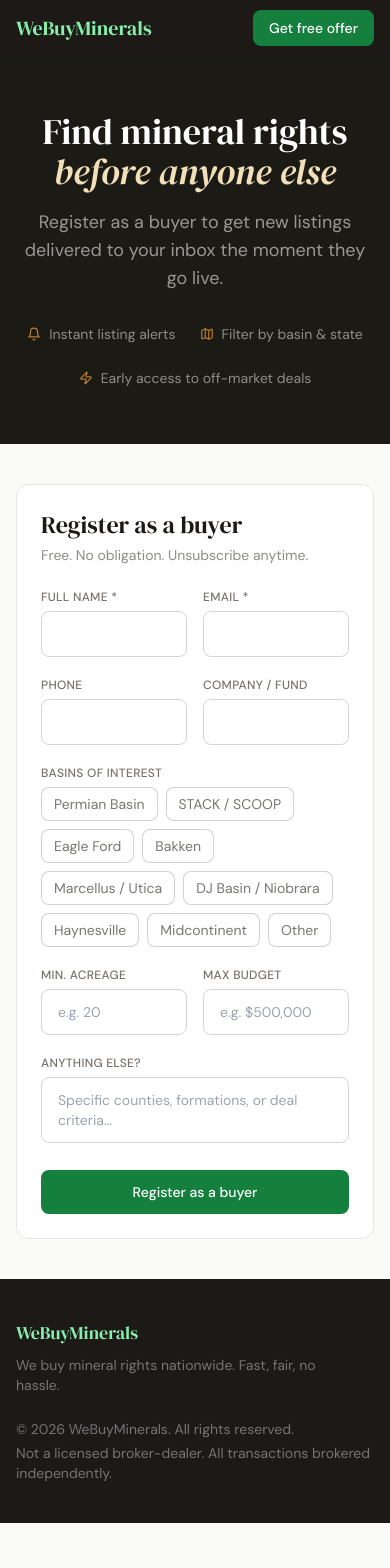
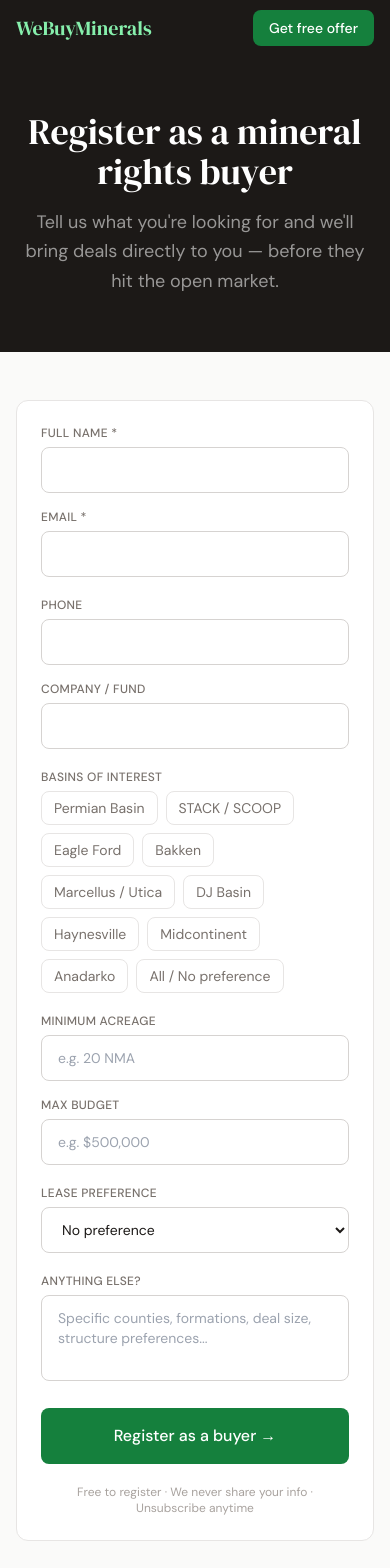
Before and after one commit to riley975/landright, a Next.js app: page /buyers in a window 390 px wide. Shown: the top 1568 px of the page. Before the commit the page ends 1523 px from the top, so only its background shows below. Built offline with nearby package versions, Linux system fonts and the light colour scheme.

Commit message:
Update page.tsx

```diff
--- a/src/app/buyers/page.tsx
+++ b/src/app/buyers/page.tsx
@@ -2,39 +2,52 @@
 import { useState } from 'react'
 import Navbar from '@/components/layout/Navbar'
 import Footer from '@/components/layout/Footer'
-import { CheckCircle, Bell, Map, Zap } from 'lucide-react'
+import { CheckCircle } from 'lucide-react'
 
-const BASINS = ['Permian Basin','STACK / SCOOP','Eagle Ford','Bakken','Marcellus / Utica','DJ Basin / Niobrara','Haynesville','Midcontinent','Other']
+const BASINS = ['Permian Basin','STACK / SCOOP','Eagle Ford','Bakken','Marcellus / Utica','DJ Basin','Haynesville','Midcontinent','Anadarko','All / No preference']
 
 export default function BuyersPage() {
-  const [form, setForm] = useState({ name: '', email: '', phone: '', company: '', basins: [] as string[], min_acres: '', max_budget: '', notes: '' })
-  const [done, setDone] = useState(false)
+  const [form, setForm] = useState({
+    name: '', email: '', phone: '', company: '',
+    basins: [] as string[],
+    min_acres: '', max_budget: '',
+    lease_status: '', notes: ''
+  })
+  const [submitted, setSubmitted] = useState(false)
+  const [saving, setSaving] = useState(false)
+
+  const update = (k: string, v: string) => setForm(p => ({ ...p, [k]: v }))
 
   const toggleBasin = (b: string) => {
-    setForm(p => ({ ...p, basins: p.basins.includes(b) ? p.basins.filter(x => x !== b) : [...p.basins, b] }))
+    setForm(p => ({
+      ...p,
+      basins: p.basins.includes(b) ? p.basins.filter(x => x !== b) : [...p.basins, b]
+    }))
   }
 
   const handleSubmit = async (e: React.FormEvent) => {
     e.preventDefault()
-    await fetch('/api/buyer-register', {
+    setSaving(true)
+    await fetch('/api/buyer-lead', {
       method: 'POST',
       headers: { 'Content-Type': 'application/json' },
       body: JSON.stringify(form),
     })
-    setDone(true)
+    setSaving(false)
+    setSubmitted(true)
   }
 
-  if (done) {
+  if (submitted) {
     return (
       <>
         <Navbar />
         <main className="max-w-xl mx-auto px-4 sm:px-6 py-20 text-center">
-          <div className="w-14 h-14 bg-sage-light rounded-full flex items-center justify-center mx-auto mb-5">
-            <CheckCircle size={24} className="text-sage"/>
+          <div className="w-16 h-16 bg-green-100 rounded-full flex items-center justify-center mx-auto mb-6">
+            <CheckCircle size={28} className="text-green-600"/>
           </div>
           <h1 className="font-serif text-3xl mb-3">You're registered</h1>
-          <p className="text-ink/60 max-w-sm mx-auto leading-relaxed">
-            We'll send you new listings matching your criteria as they come available.
+          <p className="text-stone-500 leading-relaxed max-w-sm mx-auto">
+            Thanks {form.name.split(' ')[0]}! We'll reach out when we have deals matching your criteria.
           </p>
         </main>
         <Footer />
@@ -46,52 +59,38 @@ export default function BuyersPage() {
     <>
       <Navbar />
 
-      {/* Hero */}
-      <section className="bg-ink text-white py-14">
-        <div className="max-w-4xl mx-auto px-4 sm:px-6 text-center">
-          <h1 className="font-serif text-4xl mb-4">Find mineral rights <em className="text-gold-light">before anyone else</em></h1>
-          <p className="text-white/55 text-lg max-w-xl mx-auto mb-8">
-            Register as a buyer to get new listings delivered to your inbox the moment they go live.
+      <section className="bg-stone-900 text-white py-14 text-center">
+        <div className="max-w-2xl mx-auto px-4 sm:px-6">
+          <h1 className="font-serif text-4xl mb-4">Register as a mineral rights buyer</h1>
+          <p className="text-white/55 text-lg leading-relaxed">
+            Tell us what you're looking for and we'll bring deals directly to you — before they hit the open market.
           </p>
-          <div className="flex flex-wrap justify-center gap-6 text-sm text-white/50">
-            {[
-              [Bell, 'Instant listing alerts'],
-              [Map, 'Filter by basin & state'],
-              [Zap, 'Early access to off-market deals'],
-            ].map(([Icon, text]) => (
-              <div key={text as string} className="flex items-center gap-2">
-                <Icon size={14} className="text-gold"/>
-                {text as string}
-              </div>
-            ))}
-          </div>
         </div>
       </section>
 
-      <main className="max-w-2xl mx-auto px-4 sm:px-6 py-10">
+      <main className="max-w-2xl mx-auto px-4 sm:px-6 py-12">
         <div className="card p-6 md:p-8">
-          <h2 className="font-serif text-2xl mb-1">Register as a buyer</h2>
-          <p className="text-sm text-ink/50 mb-6">Free. No obligation. Unsubscribe anytime.</p>
+          <form onSubmit={handleSubmit} className="space-y-5">
 
-          <form onSubmit={handleSubmit} className="space-y-5">
-            <div className="grid grid-cols-2 gap-4">
+            <div className="grid grid-cols-1 md:grid-cols-2 gap-4">
               <div>
                 <label className="label">Full name *</label>
-                <input className="input" required value={form.name} onChange={e => setForm(p => ({ ...p, name: e.target.value }))}/>
+                <input className="input" required value={form.name} onChange={e => update('name', e.target.value)}/>
               </div>
               <div>
                 <label className="label">Email *</label>
-                <input className="input" type="email" required value={form.email} onChange={e => setForm(p => ({ ...p, email: e.target.value }))}/>
+                <input className="input" type="email" required value={form.email} onChange={e => update('email', e.target.value)}/>
               </div>
             </div>
-            <div className="grid grid-cols-2 gap-4">
+
+            <div className="grid grid-cols-1 md:grid-cols-2 gap-4">
               <div>
                 <label className="label">Phone</label>
-                <input className="input" type="tel" value={form.phone} onChange={e => setForm(p => ({ ...p, phone: e.target.value }))}/>
+                <input className="input" type="tel" value={form.phone} onChange={e => update('phone', e.target.value)}/>
               </div>
               <div>
                 <label className="label">Company / fund</label>
-                <input className="input" value={form.company} onChange={e => setForm(p => ({ ...p, company: e.target.value }))}/>
+                <input className="input" value={form.company} onChange={e => update('company', e.target.value)}/>
               </div>
             </div>
 
@@ -99,12 +98,11 @@ export default function BuyersPage() {
               <label className="label">Basins of interest</label>
               <div className="flex flex-wrap gap-2 mt-1.5">
                 {BASINS.map(b => (
-                  <button type="button" key={b}
-                    onClick={() => toggleBasin(b)}
+                  <button type="button" key={b} onClick={() => toggleBasin(b)}
                     className={`text-sm px-3 py-1.5 rounded-lg border transition-colors ${
                       form.basins.includes(b)
-                        ? 'bg-ink text-white border-ink'
-                        : 'bg-white text-ink/60 border-ink/20 hover:border-ink/40'
+                        ? 'bg-stone-900 text-white border-stone-900'
+                        : 'bg-white text-stone-500 border-stone-200 hover:border-stone-400'
                     }`}>
                     {b}
                   </button>
@@ -112,29 +110,39 @@ export default function BuyersPage() {
               </div>
             </div>
 
-            <div className="grid grid-cols-2 gap-4">
+            <div className="grid grid-cols-1 md:grid-cols-2 gap-4">
               <div>
-                <label className="label">Min. acreage</label>
-                <input className="input" type="number" placeholder="e.g. 20" value={form.min_acres}
-                  onChange={e => setForm(p => ({ ...p, min_acres: e.target.value }))}/>
+                <label className="label">Minimum acreage</label>
+                <input className="input" value={form.min_acres} onChange={e => update('min_acres', e.target.value)} placeholder="e.g. 20 NMA"/>
               </div>
               <div>
                 <label className="label">Max budget</label>
-                <input className="input" placeholder="e.g. $500,000" value={form.max_budget}
-                  onChange={e => setForm(p => ({ ...p, max_budget: e.target.value }))}/>
+                <input className="input" value={form.max_budget} onChange={e => update('max_budget', e.target.value)} placeholder="e.g. $500,000"/>
               </div>
             </div>
 
             <div>
-              <label className="label">Anything else?</label>
-              <textarea className="input resize-none" rows={2} value={form.notes}
-                placeholder="Specific counties, formations, or deal criteria..."
-                onChange={e => setForm(p => ({ ...p, notes: e.target.value }))}/>
+              <label className="label">Lease preference</label>
+              <select className="input" value={form.lease_status} onChange={e => update('lease_status', e.target.value)}>
+                <option value="">No preference</option>
+                <option value="producing">Producing / leased</option>
+                <option value="unleased">Unleased</option>
+                <option value="both">Both</option>
+              </select>
             </div>
 
-            <button type="submit" className="btn-primary w-full justify-center">
-              Register as a buyer
+            <div>
+              <label className="label">Anything else?</label>
+              <textarea className="input resize-none" rows={3} value={form.notes}
+                placeholder="Specific counties, formations, deal size, structure preferences..."
+                onChange={e => update('notes', e.target.value)}/>
+            </div>
+
+            <button type="submit" disabled={saving} className="btn-primary w-full text-center text-base py-4 disabled:opacity-50">
+              {saving ? 'Submitting...' : 'Register as a buyer →'}
             </button>
+
+            <p className="text-xs text-stone-400 text-center">Free to register · We never share your info · Unsubscribe anytime</p>
           </form>
         </div>
       </main>
```
